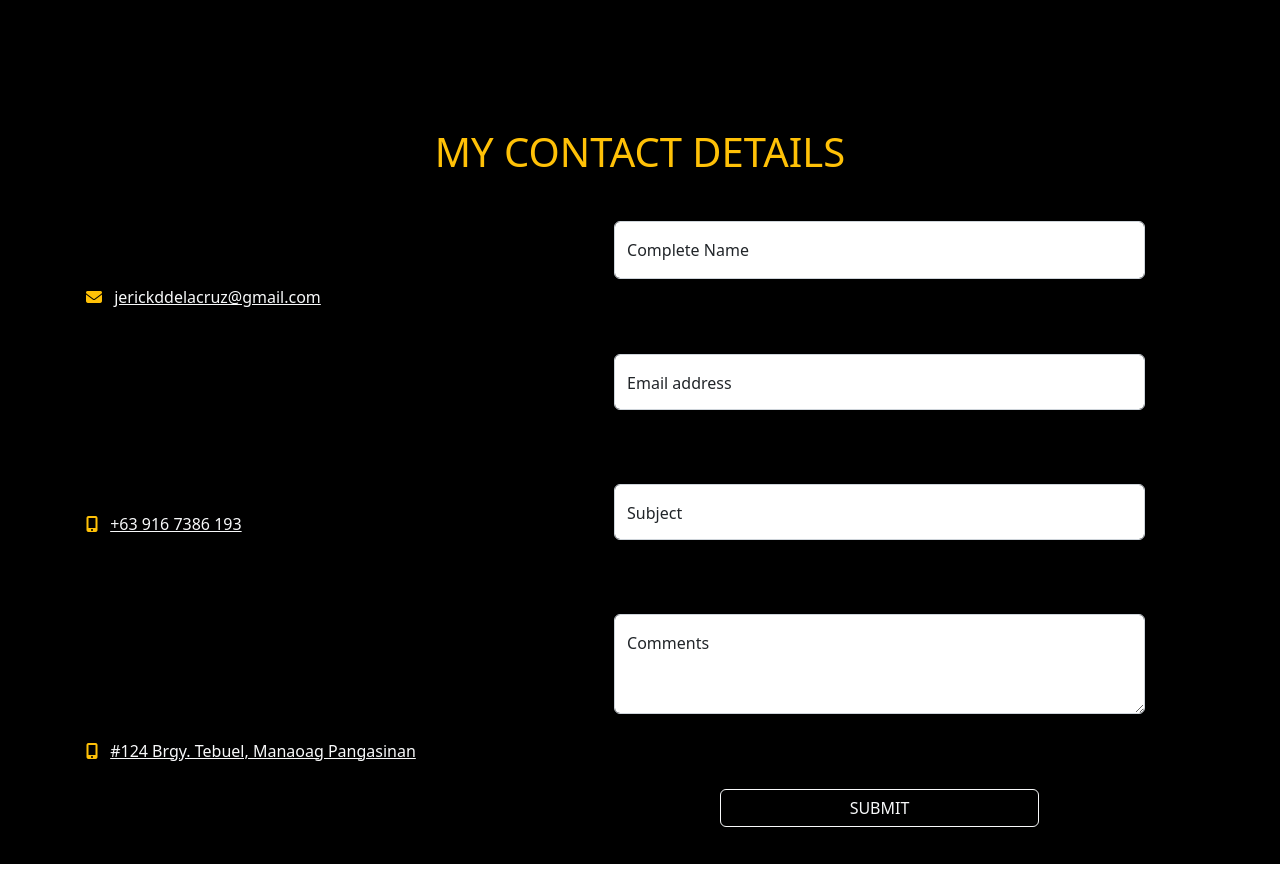
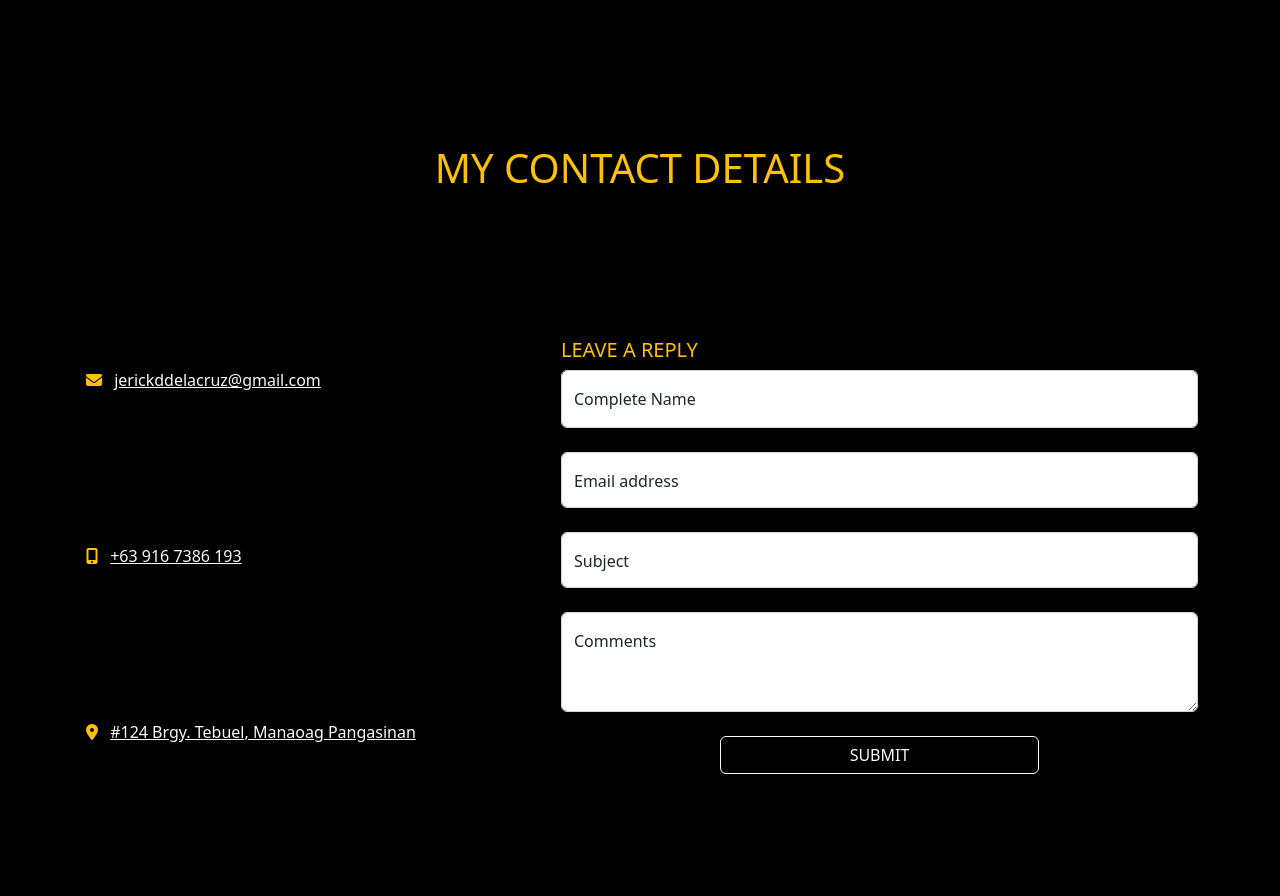
Before and after one commit to Rokhel121314/MyPortfolio, a plain HTML site: page index.html in a window 1280 px wide. Shown: the part 1520-2416 px from the top of the page. Before the commit the page ends 2384 px from the top, so only its background shows below. Drawn offline with nearby package versions, Linux system fonts and the light colour scheme.

Commit message:
revision1_address_icon&minor adjustments

```diff
--- a/css/style.css
+++ b/css/style.css
@@ -39,7 +39,7 @@
     top:30vh;
 }
 .navbar {
-    box-shadow:0px 4px 15px 0px rgba(255, 255, 255, 0.1);
+    box-shadow:0px 4px 20px 0px rgba(255, 255, 255, 0.1);
 }
 .nav-spacer {
     height:9vh;
@@ -54,3 +54,6 @@
 .form-control {
     height:100px;
 }
+.myport-header {
+    margin-top:100px;
+}
--- a/index.html
+++ b/index.html
@@ -74,7 +74,9 @@
           <div class="portfolio-container col-sm-12 bg-black d-flex flex-column flex-sm-row" id="portfolio-container">
             <div class="portfolio-content col-sm-12 d-flex flex-column justify-content-center align-items-center mt-sm-0 px-0">
               <div class="row myport-header h1 text-warning text-center mt-5">
-                MY PORTFOLIO
+                <p class="mt-5">
+                  MY PORTFOLIO
+                </p>
               </div>
               <div class="row d-flex">
                 <div class="col-sm-4 d-flex justify-content-center my-4">
@@ -115,11 +117,11 @@
 
               <div class="row contact-header h1 text-warning text-center mt-5">
                 <div class="col-sm-12">
-                  MY CONTACT DETAILS
+                  <p class="mt-3"> MY CONTACT DETAILS</p>
                 </div>
               </div>
               <div class="row contacts ">
-                <div class="col-sm-5 contact-details bg-black d-flex flex-column justify-content-around  align-items-center  align-items-sm-start ps-3">
+                <div class="col-sm-5 contact-details bg-black d-flex flex-column justify-content-evenly  align-items-center  align-items-sm-start ps-3">
                     <div class="email">
                       <i class="fa-solid fa-envelope d-inline text-warning"></i>
                       <p class="d-inline ps-2 text-decoration-underline text-light">jerickddelacruz@gmail.com</p>
@@ -129,39 +131,43 @@
                       <p class="d-inline ps-2 text-decoration-underline text-light">+63 916 7386 193</p>
                     </div>
                     <div class="address">
-                      <i class="fa-solid fa-mobile-screen-button text-warning"></i>
+                      <i class="fa-solid fa-location-dot text-warning"></i>
                       <p class="d-inline ps-2 text-decoration-underline text-light">#124 Brgy. Tebuel, Manaoag Pangasinan</p>
                     </div>
 
                 </div>
 
-                <div class="col-sm-7 contact-form bg-black d-flex flex-column justify-content-around align-items-center text-start ps-3">
-
-                  <div class="name col-10">
+                <div class="col-sm-7 contact-form bg-black d-flex flex-column justify-content-center text-start ps-3">
+                  <div class="name col-12">
+                    <div class="row contact-header h5 text-warning text-start">
+                      <div class="col-sm-12">
+                        LEAVE A REPLY
+                      </div>
+                    </div>
                     <div class="form-floating ">
                       <input type="text" class="form-control spinner-border-sm" id="floatingInput" placeholder="name@example.com">
                       <label for="floatingInput">Complete Name</label>
                     </div>
                   </div>
-                    <div class="email col-10">
+                    <div class="email col-12 mt-4">
                       <div class="form-floating ">
                         <input type="email" class="form-control spinner-border-sm h-25" id="floatingInput" placeholder="name@example.com">
                         <label for="floatingInput">Email address</label>
                       </div>
                     </div>
-                    <div class="subject col-10">
+                    <div class="subject col-12 mt-4">
                       <div class="form-floating">
                         <input type="text" class="form-control spinner-border-sm h-25" id="floatingInput" placeholder="name@example.com">
                         <label for="floatingInput">Subject</label>
                       </div>
                     </div>
-                    <div class="comments col-10">
+                    <div class="comments col-12 mt-4">
                       <div class="form-floating">
                         <textarea class="form-control" placeholder="Leave a comment here" id="floatingTextarea2" style="height: 100px"></textarea>
                         <label for="floatingTextarea2">Comments</label>
                       </div>
                     </div>
-                    <div class="d-grid gap-2 col-6 mx-auto">
+                    <div class="d-grid gap-2 col-6 mx-auto mt-4">
                       <button class="btn btn-outline-light" type="button">SUBMIT</button>
                     </div>
                 </div>
```
